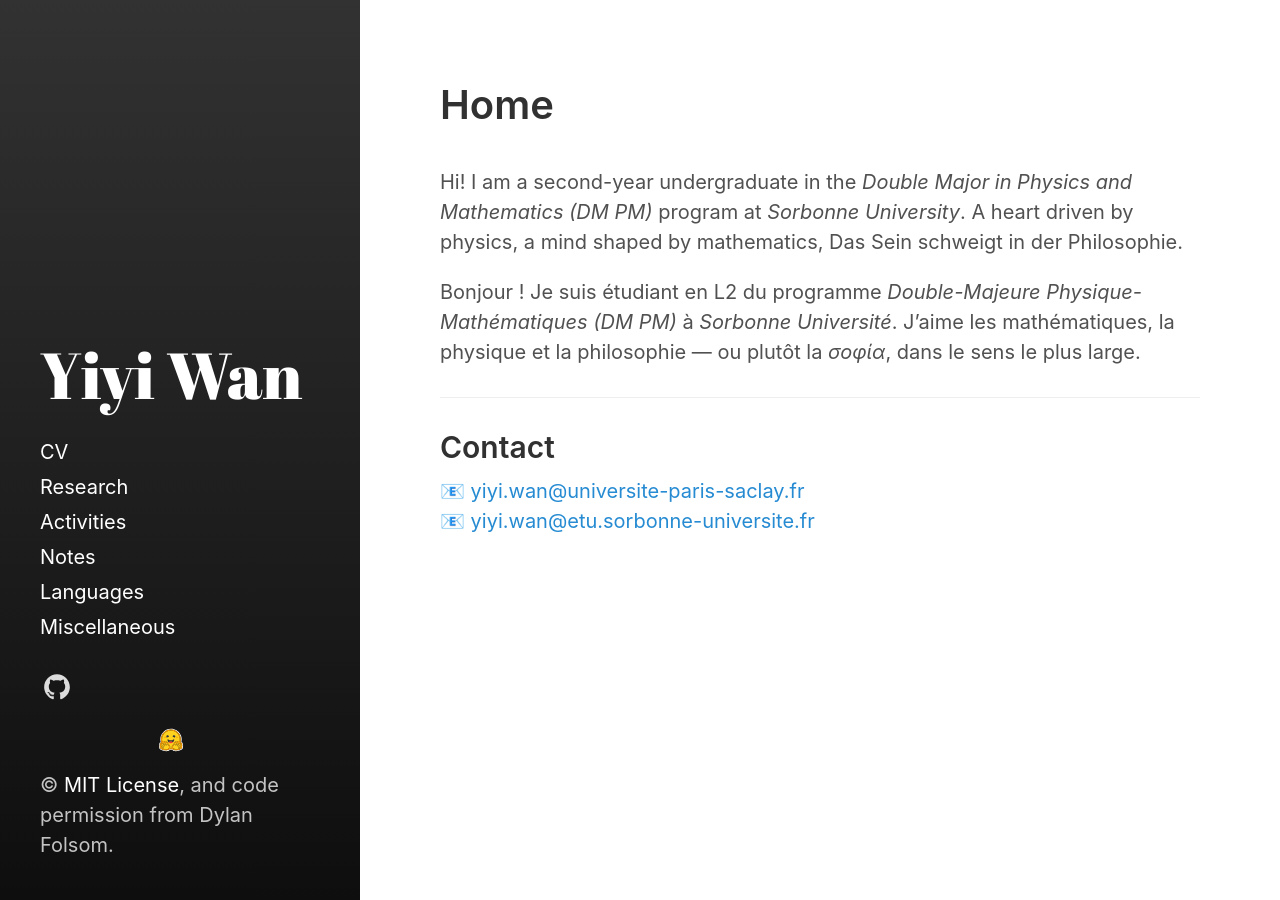
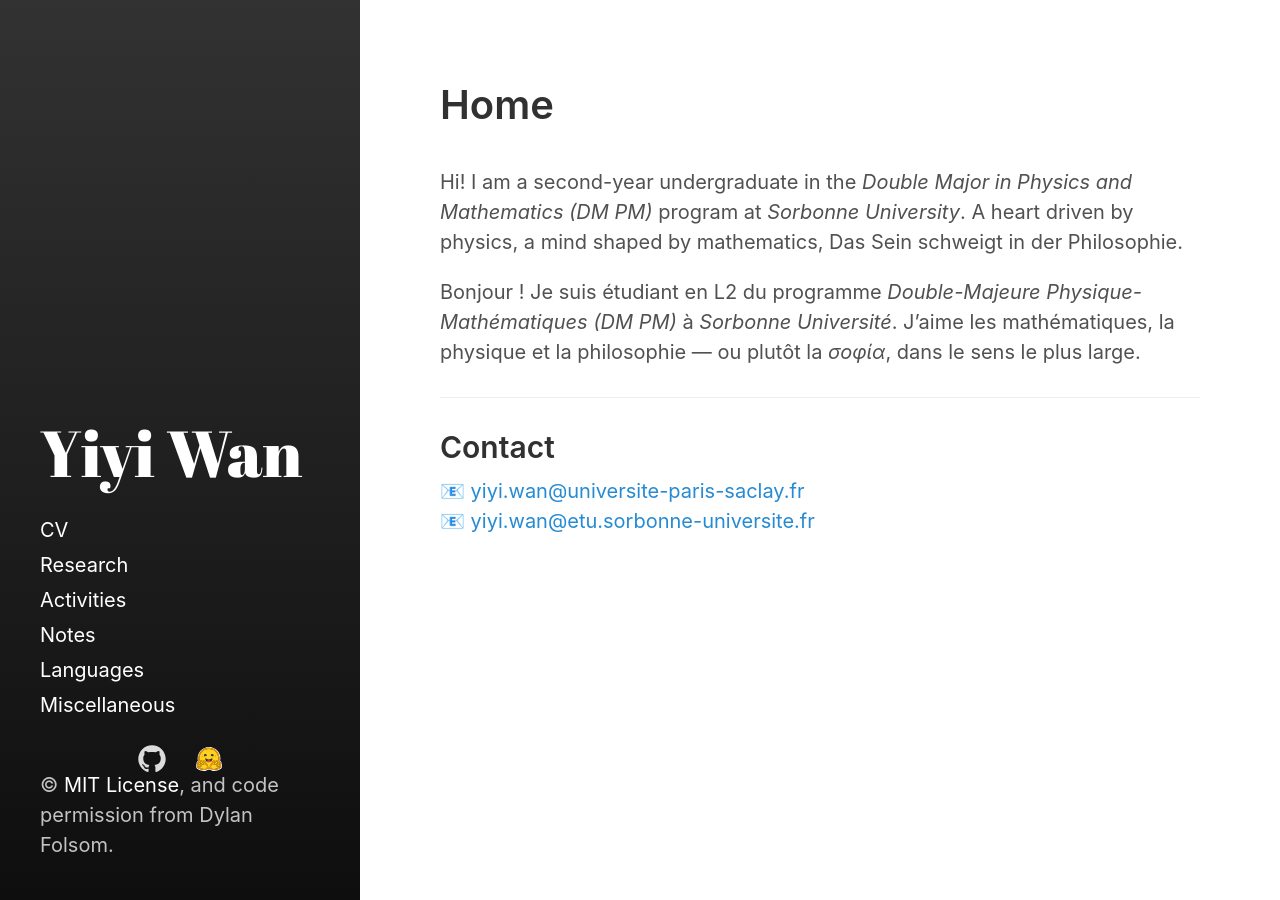
Before and after one commit to Roimex/Roimex.github.io, a Jekyll site: the page built from index.html, in a window 1280 px wide. Built offline with Jekyll 4.4.1, drawn with Linux system fonts in a browser that asks for light colours.

Commit message:
Update _layout.scss

```diff
--- a/_sass/hydeout/_layout.scss
+++ b/_sass/hydeout/_layout.scss
@@ -281,15 +281,28 @@ body {
 }
 
 #sidebar-icon-links {
-  flex-flow: row wrap;
-  justify-content: center;
-  margin-top: 1rem;
-  max-width: 100%;
+    display: flex;
+    justify-content: center;
+    gap: 10px; /* Space between icons */
+    margin-top: 15px;
+}
 
-  @media (min-width: $large-breakpoint) {
-    justify-content: flex-start;
-    margin-left: -0.25em;
-  }
+#sidebar-icon-links a {
+    width: 32px;  /* Set icon width */
+    height: 32px; /* Set icon height */
+    display: inline-block;
+    text-align: center;
+}
+
+#sidebar-icon-links svg {
+    width: 32px;  /* Set SVG width */
+    height: 32px; /* Set SVG height */
+    fill: white; /* Keep icons white */
+    transition: transform 0.2s;
+}
+
+#sidebar-icon-links a:hover svg {
+    transform: scale(1.2); /* Slight hover effect */
 }
 
 #sidebar nav > * {
```
